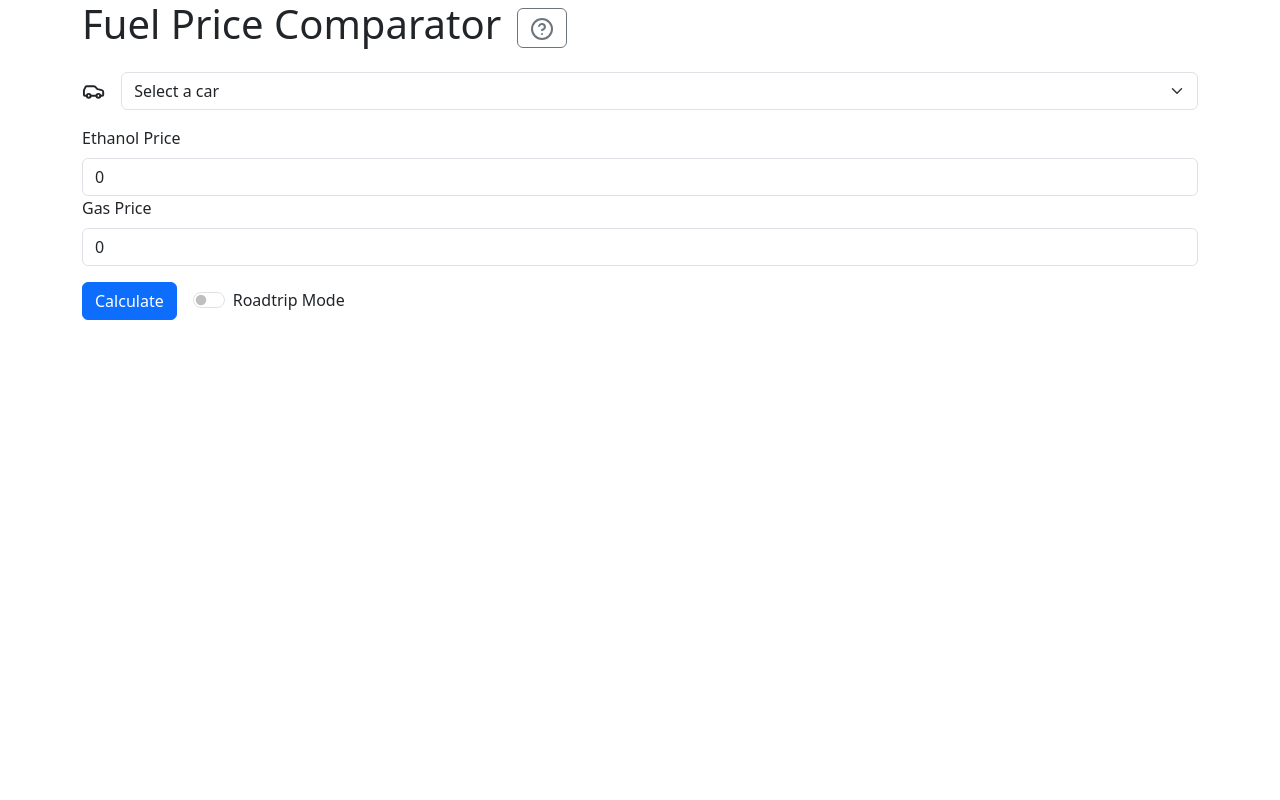
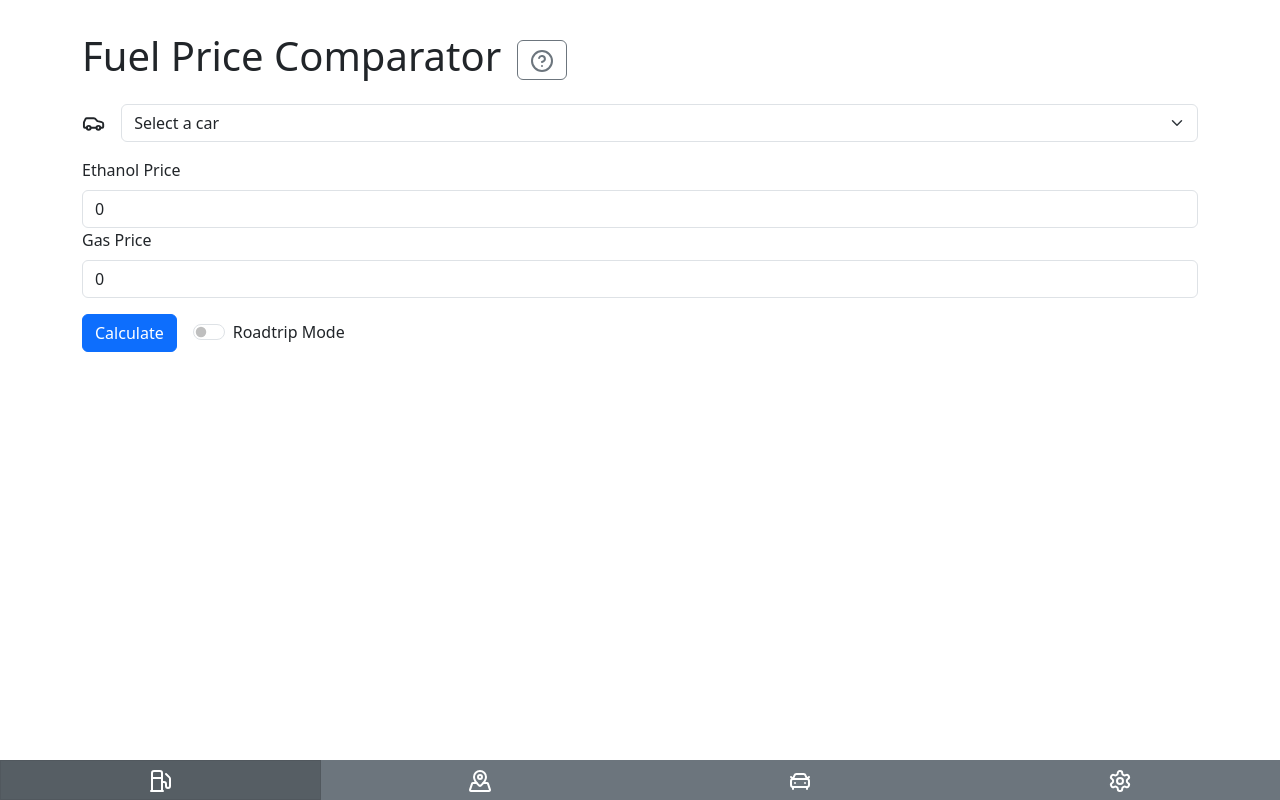
Before and after one commit to caioNapoles/elba, a React (Vite) app: page / in a window 1280 px wide. Built offline with nearby package versions, Linux system fonts and the light colour scheme.

Commit message:
Developed initial component functionality

```diff
--- a/src/App.tsx
+++ b/src/App.tsx
@@ -1,11 +1,14 @@
 import CarCreationScreen from "./components/CarCreator/CarCreationScreen";
-import { FuelPriceComparator} from "./components/PriceComparator/FuelPriceComparator";
+import { FuelPriceComparator } from "./components/PriceComparator/FuelPriceComparator";
 import "bootstrap/dist/css/bootstrap.min.css";
+import NavBar from "./components/NavBar/NavBar";
+import { Stack } from "react-bootstrap";
 function App() {
   return (
-    <>
+    <Stack style={{ marginTop: "2rem" }}>
       <FuelPriceComparator />
-    </>
+      <NavBar />
+    </Stack>
   );
 }
 
--- /dev/null
+++ b/src/components/NavBar/NavBar.tsx
@@ -0,0 +1,53 @@
+import { Fuel, MapPinned, CarFront, Settings } from "lucide-react";
+import { useState } from "react";
+import {
+  ButtonGroup,
+  Button,
+  ToggleButton,
+  ToggleButtonGroup,
+} from "react-bootstrap";
+
+const NavBar = () => {
+  return (
+    <div>
+      <ToggleButtonGroup
+        type="radio"
+        name="options"
+        defaultValue={1}
+        style={{
+          position: "fixed",
+          bottom: "0",
+          width: "100%",
+        }}
+      >
+        <ToggleButton
+          id="fuel-screen"
+          value={1}
+          variant="secondary"
+          style={{ borderRadius: 0 }}
+        >
+          <Fuel />
+        </ToggleButton>
+
+        <ToggleButton id="trip-screen" value={2} variant="secondary">
+          <MapPinned />
+        </ToggleButton>
+
+        <ToggleButton id="car-screen" value={3} variant="secondary">
+          <CarFront />
+        </ToggleButton>
+
+        <ToggleButton
+          id="settings-screen"
+          value={4}
+          variant="secondary"
+          style={{ borderRadius: 0 }}
+        >
+          <Settings />
+        </ToggleButton>
+      </ToggleButtonGroup>
+    </div>
+  );
+};
+
+export default NavBar;
```
